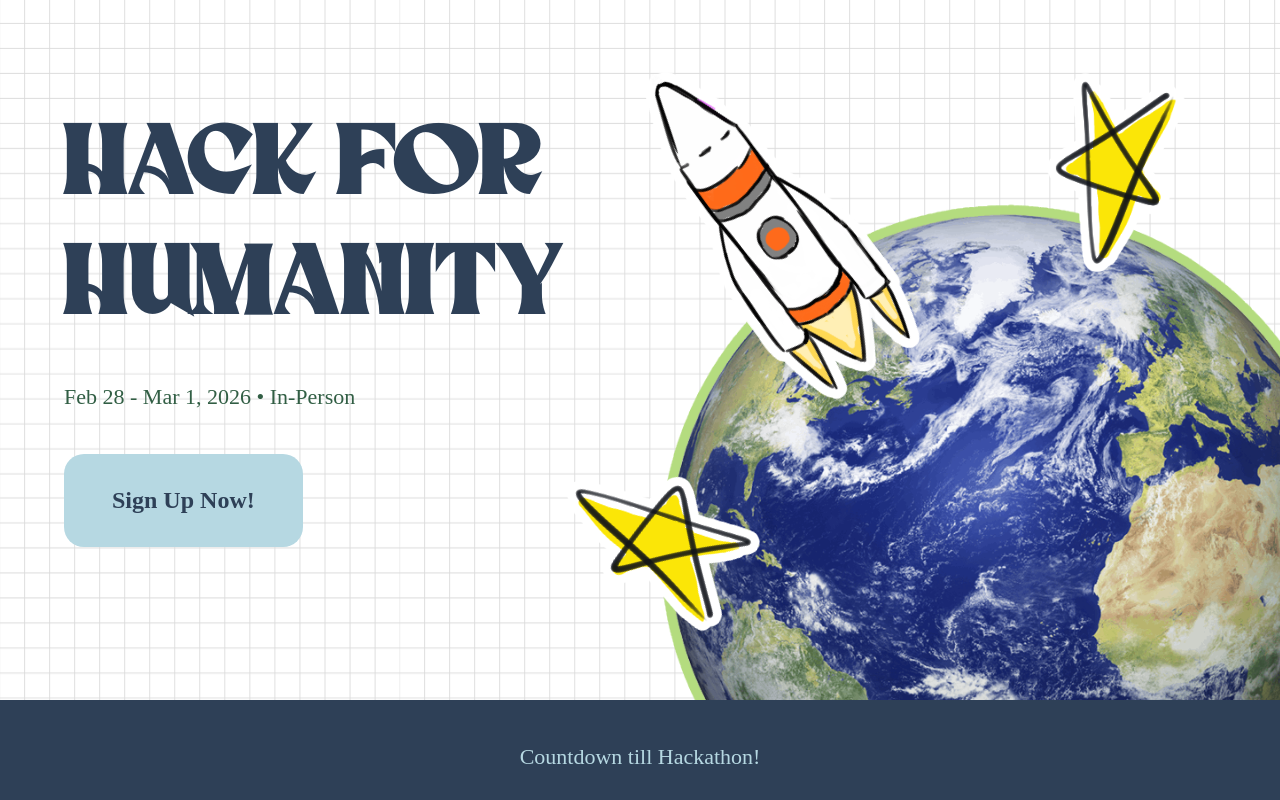
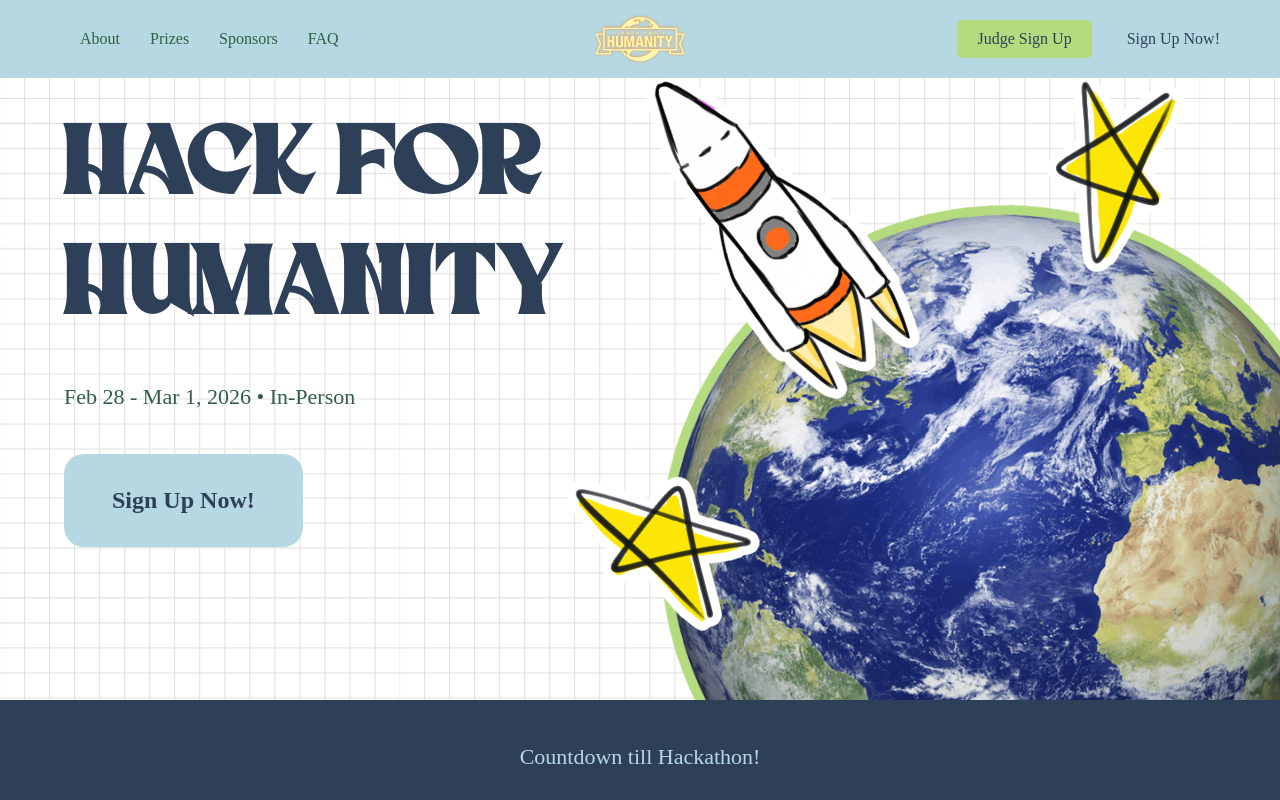
Before and after one commit to SCUACM/hack-for-humanity-website, a React (Vite) app: page / in a window 1280 px wide. Shown: the top 800 px of the page. Built offline with nearby package versions, Linux system fonts and the light colour scheme; a web font is replaced by a local one.

Commit message:
Created nav bar
- added nav bar
-buttons for judge sign up and regular sign up work

```diff
--- a/src/components/NavBar.jsx
+++ b/src/components/NavBar.jsx
@@ -1,7 +1,27 @@
 import { HashLink } from "react-router-hash-link";
+import logo from '../assets/images/h4h_logo_glowing.png'
+import '../css/NavBar.css';
 
 function NavBar() {
-
+    return (
+        <nav className="navbar">
+                <div className="nav-left">
+                    <div className="nav-logo">
+                    <img src={logo} className="center-image" />
+                </div>
+                <ul className="nav-links">
+                    <li><a href="#about">About</a></li>
+                    <li><a href="#prizes">Prizes</a></li>
+                    <li><a href="#sponsors">Sponsors</a></li>
+                    <li><a href="#faq">FAQ</a></li>
+                </ul>
+                </div>
+                <div className='nav-buttons'>
+                    <a href='https://docs.google.com/forms/d/e/1FAIpQLSc4BUL6NA27dV-VGcdm_b00_SmBY_bBUN602bRfx-E6VdvotA/viewform' class="button" target="_blank" rel="">Judge Sign Up</a>
+                    <a href='https://docs.google.com/forms/d/e/1FAIpQLSfTwDfNLT_qFDvWyBuL4kmmLOmNJX3BgCw29D5T_NyWG6a_Aw/viewform?usp=header' class="button" target="_blank" rel="noopener noreferrer">Sign Up Now!</a>
+                </div>
+        </nav>
+    );
 }
 
 export default NavBar;
--- /dev/null
+++ b/src/css/NavBar.css
@@ -0,0 +1,74 @@
+#nav {
+  list-style-type: none;
+}
+
+.navbar {
+  display: flex;
+  justify-content: space-between;
+  align-items: center;
+  padding: 20px 40px;
+  background-color: hsl(194, 43%, 80%);
+  font-family: CaskaydiaMono; /*make to have like a slight transparency*/
+  color: var(--hunter-green);
+  position: fixed;
+  top: 0;
+  left: 0;
+  right: 0;
+  z-index: 1000;
+}
+
+.nav-left{
+    display:flex;
+    align-items: center;
+    gap:40px;
+}
+
+.nav-logo img {
+  height: 50px;
+  width: auto;
+}
+
+.nav-links {
+  display: flex;
+  list-style: none;
+  gap: 30px;
+  margin: 0;
+  padding:0;
+}
+
+.nav-links a:hover {
+  color: var(--willow-green);
+}
+
+.nav-links a {
+  text-decoration: none;
+  color: var(--hunter-green);
+  transition: color 0.3s ease;
+}
+
+.nav-buttons{
+    display:flex;
+    gap: 15px;
+}
+.button {
+  border: none;
+  border-radius: 5px;
+  cursor: pointer;
+  padding: 10px 20px;
+  transition: background-color 0.3s ease;
+  text-decoration: none;
+  display:inline-block
+}
+
+.button:nth-child(odd) {
+  background-color: var(--willow-green);
+  color: var(--charcoal-blue);
+}
+
+.button:nth-child(even) {
+  background-color: var(--light-blue);
+  color: var(--charcoal-blue);
+}
+.button:hover {
+  background-color: white;
+}
```
